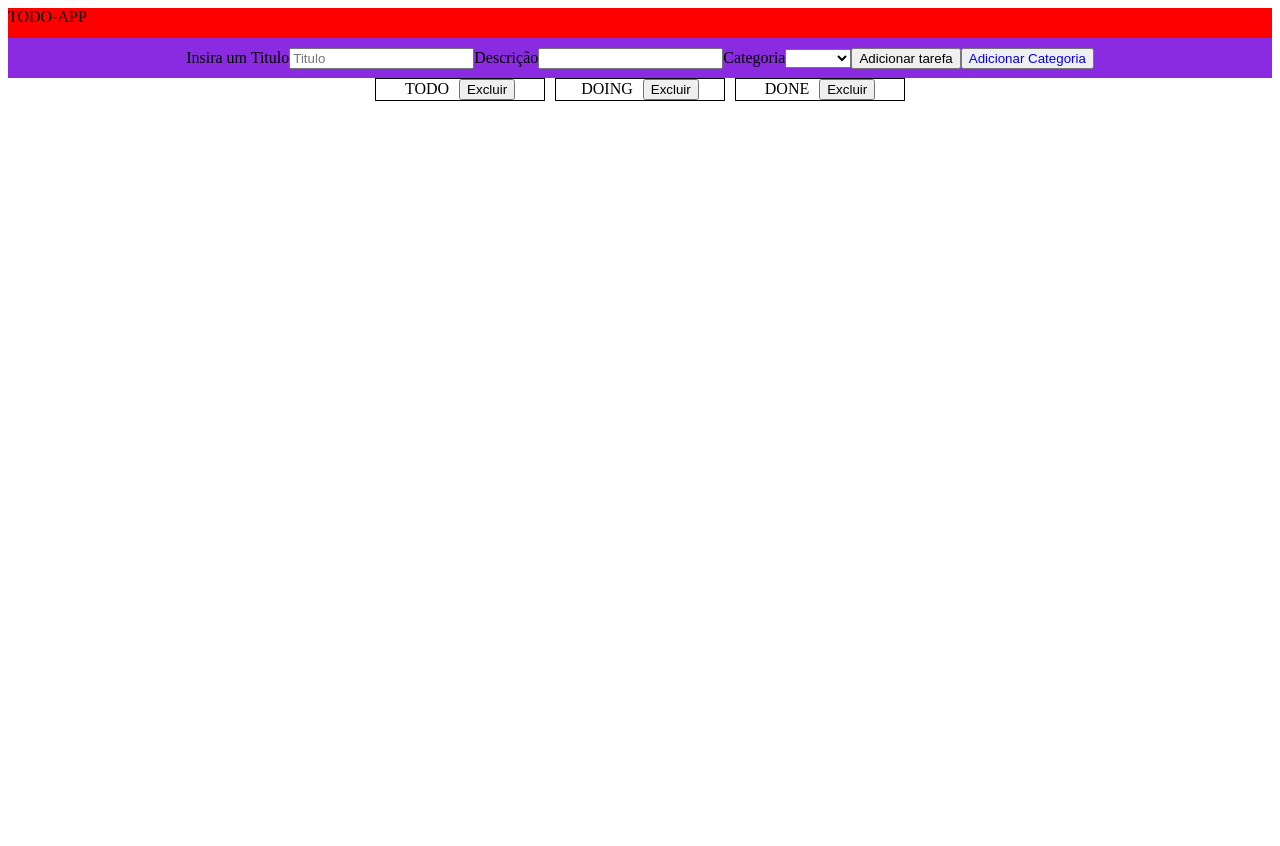
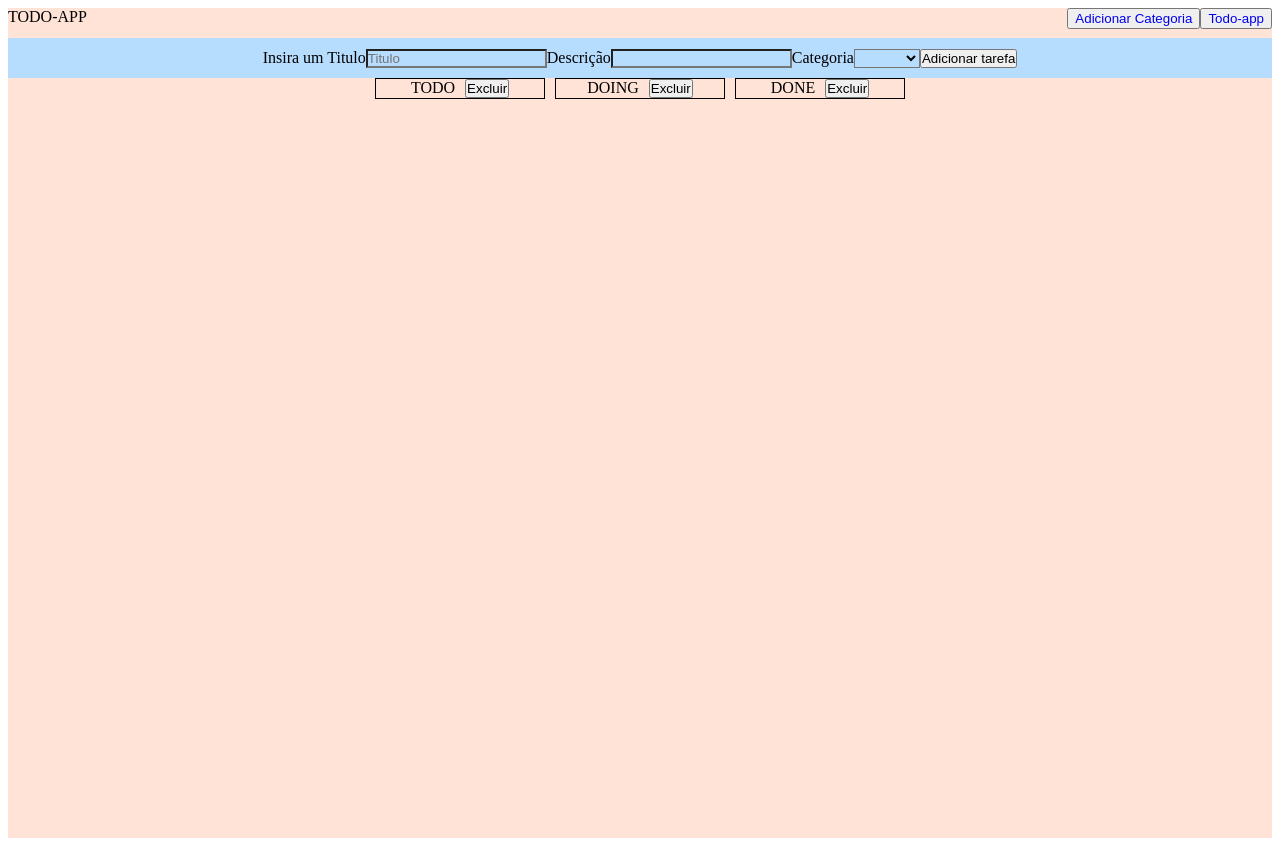
Before and after one commit to gabriel-Koehler/todo-Project, an Angular app: page /todo-app in a window 1280 px wide. Before the commit the page ends 800 px from the top, so only its background shows below. Built offline with nearby package versions, Linux system fonts and the light colour scheme.

Commit message:
adiciona Funcionalidade alterar Descrição

```diff
--- a/src/app/app.component.css
+++ b/src/app/app.component.css
@@ -2,6 +2,14 @@
     margin: 0px;
 }
 header{
+    display: flex;
+    justify-content: space-between;
     height: 30px;
-    background-color: rgb(255, 0, 0);
+    background-color: #ffe3d6;
 }
+a{
+    text-decoration: none;
+}
+a:visited{
+    color: inherit;
+}
--- a/src/app/app.component.html
+++ b/src/app/app.component.html
@@ -1,4 +1,8 @@
 <header>
   <p>TODO-APP</p>
+  <div>
+  <button (click)="adicionarCategoria()"><a routerLink="/categoria">Adicionar Categoria</a></button>
+  <button (click)="adicionarCategoria()"><a routerLink="/todo-app">Todo-app</a></button>
+  </div>
 </header>
 <router-outlet></router-outlet>
--- a/src/app/tarefa/tarefa.component.html
+++ b/src/app/tarefa/tarefa.component.html
@@ -1,19 +1,14 @@
 
-<!-- <div *ngIf="tarefa.categoria==categoria.categoria">
-        <h4>tarefa: {{tarefa.titulo}}</h4>
-        <p>descricao: {{tarefa.descricao}}</p>
-        <p>categoria:</p>
-        <select name="categTarefa" id="categTarefa" (change)="atualizar(indice,tarefa.categoria)"
-          [(ngModel)]='tarefa.categoria'>
-          <option *ngFor="let categoria of categorias;index as indice">{{categoria.categoria}}</option>
-        </select>
-        <button (click)="removerTarefa(indice)">REMOVER</button>
-      </div> -->
 <div>
     <h4>Tarefa: {{nomeTarefa}}</h4>
-    <p>Descrição: {{descricaoTarefa}}</p>
+    <p>Descrição:</p>
+    <textarea
+    cols="auto"
+    rows=""
+    style="resize: none;max-width: 190px; max-height: 100px; background-color:#ffe3d6;"
+    (change)="descricaoMudou(indice,descricaoTarefa)" [(ngModel)]="descricaoTarefa"></textarea>
     <p>categoria: </p>
-    <select (change)="categoriaMudou(indice,tfCategoria)" [(ngModel)]="tfCategoria">
+    <select (change)="categoriaMudou(indice,tfCategoria)" style="background-color:#ffe3d6;" [(ngModel)]="tfCategoria">
         <option *ngFor="let categoria of categorias">{{categoria.categoria}}</option>
     </select>
     <button (click)="clickRemover(indice)">Remover</button>
--- a/src/app/tarefa/tarefa.component.ts
+++ b/src/app/tarefa/tarefa.component.ts
@@ -17,13 +17,16 @@ export class TarefaCoponent{
     @Input() indice:number
     @Output() onMudou=new EventEmitter()
     @Output() onRemove=new EventEmitter()
+    @Output() onDescricao=new EventEmitter()
 
-    categoriaMudou(indice,categoria):void{
-        console.log({indice: indice,categoriaNova: categoria})
-        this.onMudou.emit({indice: indice,categoriaNova: categoria})
+    categoriaMudou(indice,categoriaNova):void{
+        this.onMudou.emit({indice: indice,categoria: categoriaNova})
     }
     clickRemover(indice):void{
         console.log(indice)
         this.onRemove.emit(indice)
     }
+    descricaoMudou(indice,descricaoNova):void{
+        this.onDescricao.emit({indice: indice,descricaoTarefa: descricaoNova})
+    }
 }
--- a/src/app/todo-app/todo-app.component.css
+++ b/src/app/todo-app/todo-app.component.css
@@ -1,10 +1,16 @@
 *{
     box-sizing: border-box;
+    margin: 0px;
+    padding: 0px;
+}
+.todo-app{
+    height: 100vh;
+    background-color: #ffe3d6;
 }
 
 #adicionarTask{
     height: 40px;
-    background-color: blueviolet;
+    background-color: #b6dcfe;
     display: flex;
     justify-content: center;
     align-items: center;
--- a/src/app/todo-app/todo-app.component.html
+++ b/src/app/todo-app/todo-app.component.html
@@ -1,22 +1,25 @@
+<div class="todo-app">
 <div id="adicionarTask">
   <label>Insira um Titulo</label>
-  <input placeholder="Titulo" [(ngModel)]="titulo" />
+  <input style="background-color: #b6dcfe;" placeholder="Titulo" [(ngModel)]="titulo" />
   <label for="">Descrição</label>
-  <input type="text" [(ngModel)]="descricao">
+  <input style="background-color: #b6dcfe;" type="text" [(ngModel)]="descricao">
   <label for="">Categoria</label>
   <br>
-  <select name="categoria" id="categ" (adicionar)="adicionarCategoria($event)" [(ngModel)]="categoria">
+  <select style="background-color: #b6dcfe;"
+  name="categoria"
+  id="categ"
+  (adicionar)="adicionarCategoria($event)"
+   [(ngModel)]="categoria">
     <option *ngFor="let categoria of categorias;index as indice">{{categoria.categoria}}</option>
   </select>
   <button (click)="cadastrarTarefa()">Adicionar tarefa</button>
-  <button (click)="adicionarCategoria()"><a routerLink="/categoria">Adicionar Categoria</a></button>
 </div>
 <div class="tarefa">
-
-  <div *ngFor="let categoria of categorias" class="categorias">
+  <div *ngFor="let categoria of categorias;index as indiceCateg " class="categorias">
     <div class="titulo">
       <span>{{categoria.categoria}}</span>
-      <button (click)="removerCategoria(indice)">Excluir</button>
+      <button (click)="removerCategoria(indiceCateg)">Excluir</button>
     </div>
     <div *ngFor="let tarefa of tarefas;index as indice" class="lista">
       <div *ngIf="tarefa.categoria==categoria.categoria">
@@ -27,17 +30,11 @@
         [categorias]="categorias"
         [indice]="indice"
         (onMudou)="atualizar($event)"
-        (onRemove)="removerTarefa($event)">
+        (onRemove)="removerTarefa($event)"
+        (onDescricao)="mudarDescricao($event)">
         </tarefa-app>
-        <!-- <h4>tarefa: {{tarefa.titulo}}</h4>
-        <p>descricao: {{tarefa.descricao}}</p>
-        <p>categoria:</p>
-        <select name="categTarefa" id="categTarefa" (change)="atualizar(indice,tarefa.categoria)"
-          [(ngModel)]='tarefa.categoria'>
-          <option *ngFor="let categoria of categorias;index as indice">{{categoria.categoria}}</option>
-        </select>
-        <button (click)="removerTarefa(indice)">REMOVER</button> -->
       </div>
     </div>
   </div>
 </div>
+</div>
--- a/src/app/todo-app/todo-app.component.ts
+++ b/src/app/todo-app/todo-app.component.ts
@@ -31,6 +31,7 @@ ngOnInit():void{
 
     if(localStorage.getItem('tarefas')!=null){
     this.tarefas = JSON.parse(localStorage.getItem('tarefas'))
+    console.log(this.tarefas)
     }
     if(localStorage.getItem('categorias')==null ){
       this.categorias.push({categoria: 'TODO'},{categoria: 'DOING'},{categoria: 'DONE'})
@@ -63,7 +64,7 @@ ngOnInit():void{
  atualizar(valor):void{
   this.tarefas=JSON.parse(localStorage.getItem('tarefas'))
   console.log(valor.indice)
-  this.tarefas[valor.indice].categoria=valor.categoriaNova
+  this.tarefas[valor.indice].categoria=valor.categoria
   localStorage.setItem('tarefas',JSON.stringify(this.tarefas))
  }
  adicionarCategoria(categoria):void{
@@ -73,4 +74,10 @@ ngOnInit():void{
   this.categorias.splice(id,1)
   localStorage.setItem('categorias',JSON.stringify(this.categorias))
  }
+ mudarDescricao(valor):void{
+  this.tarefas=JSON.parse(localStorage.getItem('tarefas'))
+  console.log(valor.indice)
+  this.tarefas[valor.indice].descricao=valor.descricaoTarefa
+  localStorage.setItem('tarefas',JSON.stringify(this.tarefas))
+ }
 }
```
